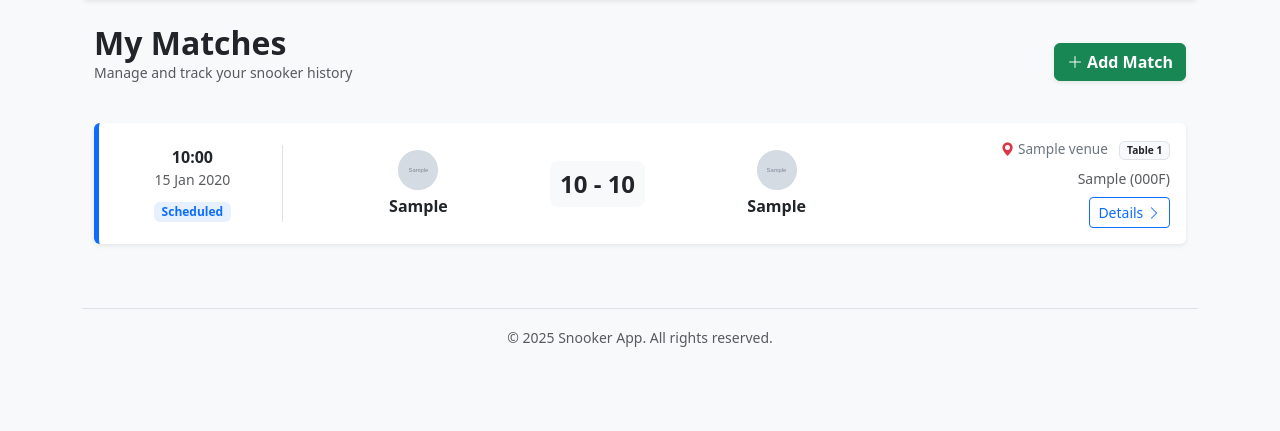
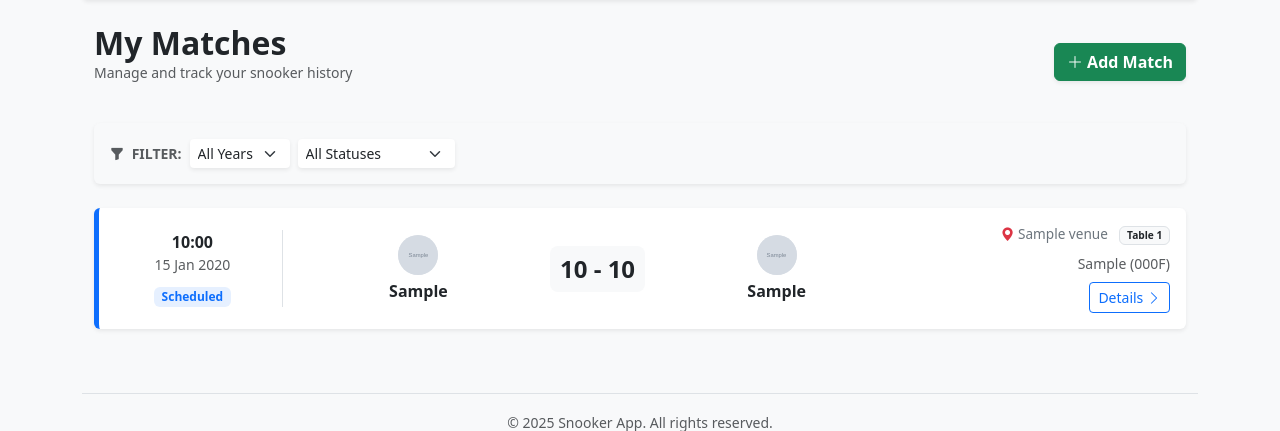
Before and after one commit to zyniu81/snooker, a Django app: template snooker_app/templates/match_list.html in a window 1280 px wide. Shown: the part 56-487 px from the top of the page. Run offline with Django 3.2, Linux system fonts and the light colour scheme; the template is opened without the code that fills it: most values are stand-ins (such as "Sample title", 1, 10 or a date in 2020); grey boxes marked "Sample" are stand-in pictures.

```diff
--- a/snooker_app/templates/match_list.html
+++ b/snooker_app/templates/match_list.html
@@ -80,6 +80,52 @@
             <i class="bi bi-plus-lg"></i> Add Match
         </a>
     </div>
+
+    {# --- PASEK FILTRÓW START --- #}
+    <div class="card bg-light border-0 mb-4 shadow-sm">
+        <div class="card-body py-3">
+            <form method="get" class="row g-2 align-items-center">
+
+                <div class="col-auto text-muted small fw-bold text-uppercase">
+                    <i class="bi bi-funnel-fill me-1"></i> Filter:
+                </div>
+
+                {# 1. ROK (YEAR) #}
+                <div class="col-auto">
+                    <select name="year" class="form-select form-select-sm border-0 shadow-sm" onchange="this.form.submit()">
+                        <option value="">All Years</option>
+                        {% for y in available_years %}
+                            {# Porównujemy rok (int) ze stringiem z URL, dlatego używamy stringformat #}
+                            <option value="{{ y.year }}" {% if selected_year == y.year|stringformat:"i" %}selected{% endif %}>
+                                {{ y.year }}
+                            </option>
+                        {% endfor %}
+                    </select>
+                </div>
+
+                {# 2. STATUS #}
+                <div class="col-auto">
+                    <select name="status" class="form-select form-select-sm border-0 shadow-sm" onchange="this.form.submit()">
+                        <option value="">All Statuses</option>
+                        <option value="SCHEDULED" {% if selected_status == 'SCHEDULED' %}selected{% endif %}>Scheduled</option>
+                        <option value="IN_PROGRESS" {% if selected_status == 'IN_PROGRESS' %}selected{% endif %}>Live (In Progress)</option>
+                        <option value="FINISHED" {% if selected_status == 'FINISHED' %}selected{% endif %}>Finished</option>
+                    </select>
+                </div>
+
+                {# PRZYCISK RESET (Pokaż tylko jeśli filtry są aktywne) #}
+                {% if selected_year or selected_status %}
+                    <div class="col-auto ms-auto">
+                        <a href="{% url 'match_list' %}" class="btn btn-sm btn-link text-decoration-none text-muted">
+                            <i class="bi bi-x-circle"></i> Clear
+                        </a>
+                    </div>
+                {% endif %}
+
+            </form>
+        </div>
+    </div>
+    {# --- PASEK FILTRÓW KONIEC --- #}
 
     <div class="row">
         <div class="col-md-12">
```
Also changed, not shown: snooker_app/models.py (+36 -29 lines), snooker_app/views.py (+23 -2 lines).
